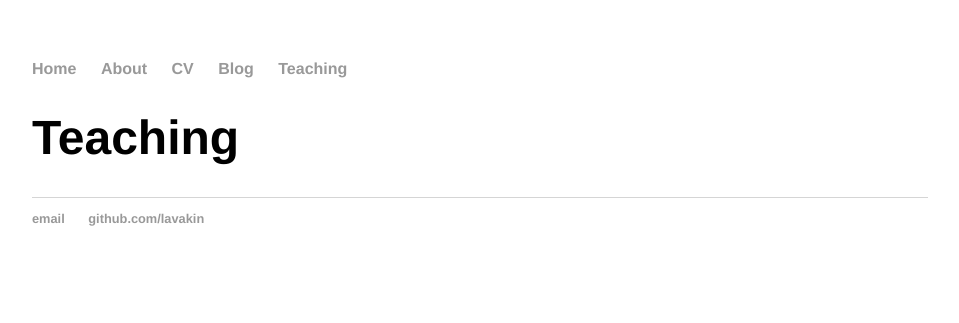
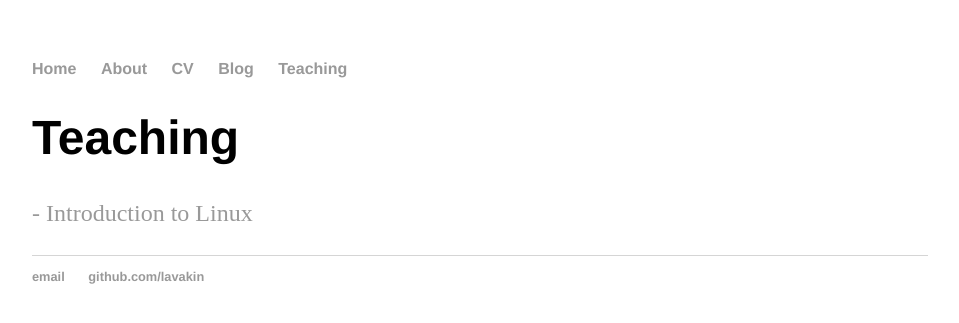
Before and after one commit to lavakin/lavakin.github.io, a Jekyll site: the page built from teaching/index.html, in a window 1280 px wide. Shown: the top 323 px of the page, without its empty margins (160-1119 px from the left). Built offline with Jekyll 4.4.1, drawn with Linux system fonts in a browser that asks for light colours.

Commit message:
Update index.html

```diff
--- a/teaching/index.html
+++ b/teaching/index.html
@@ -4,4 +4,5 @@ title: Nikola Kalábová, Personal Webpage
 ---
 <div class="blurb">
 	<h1>Teaching</h1>
+	<p><a href="https://d3s.mff.cuni.cz/teaching/nswi177/"> - Introduction to Linux</a></p>
 </div><!-- /.blurb -->
```
